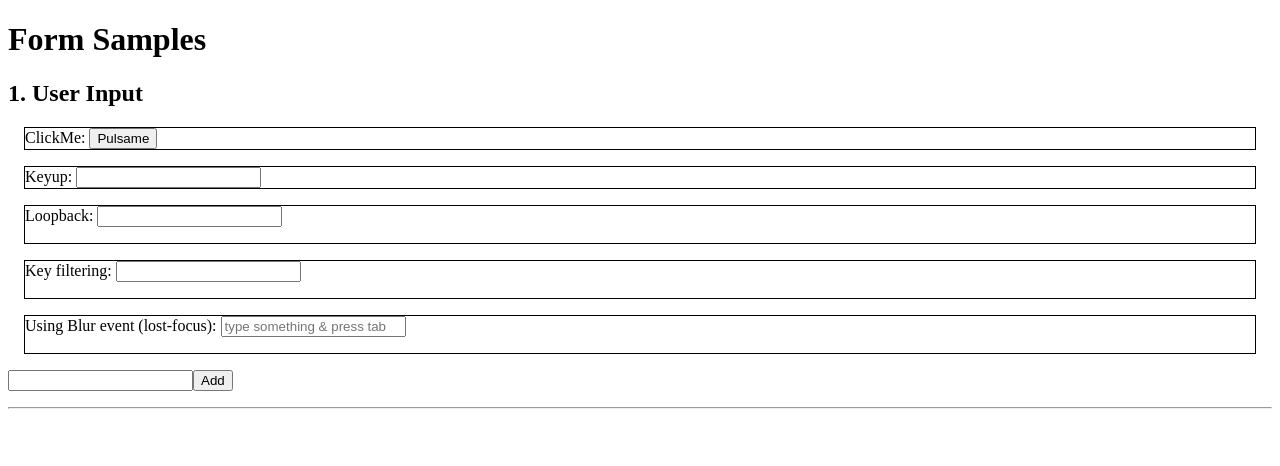
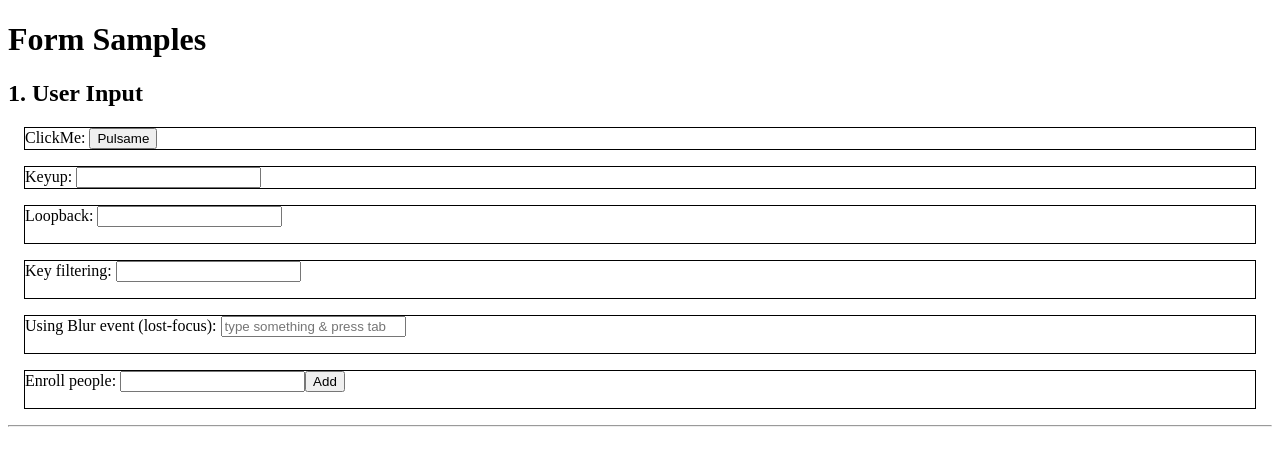
Before and after one commit to pjmolina/ng-forms, an Angular app: page / in a window 1280 px wide. Shown: the top 466 px of the page. Built offline with nearby package versions, Linux system fonts and the light colour scheme.

Commit message:
add styles

```diff
--- a/src/app/enroll-people/enroll-people.component.html
+++ b/src/app/enroll-people/enroll-people.component.html
@@ -1,5 +1,5 @@
-<div>
-
+<div class="enroll-people">
+  Enroll people:
   <input #newPerson
          (keyup.enter)="addPerson(newPerson.value)"
          (blur)="addPerson(newPerson.value)">
```
